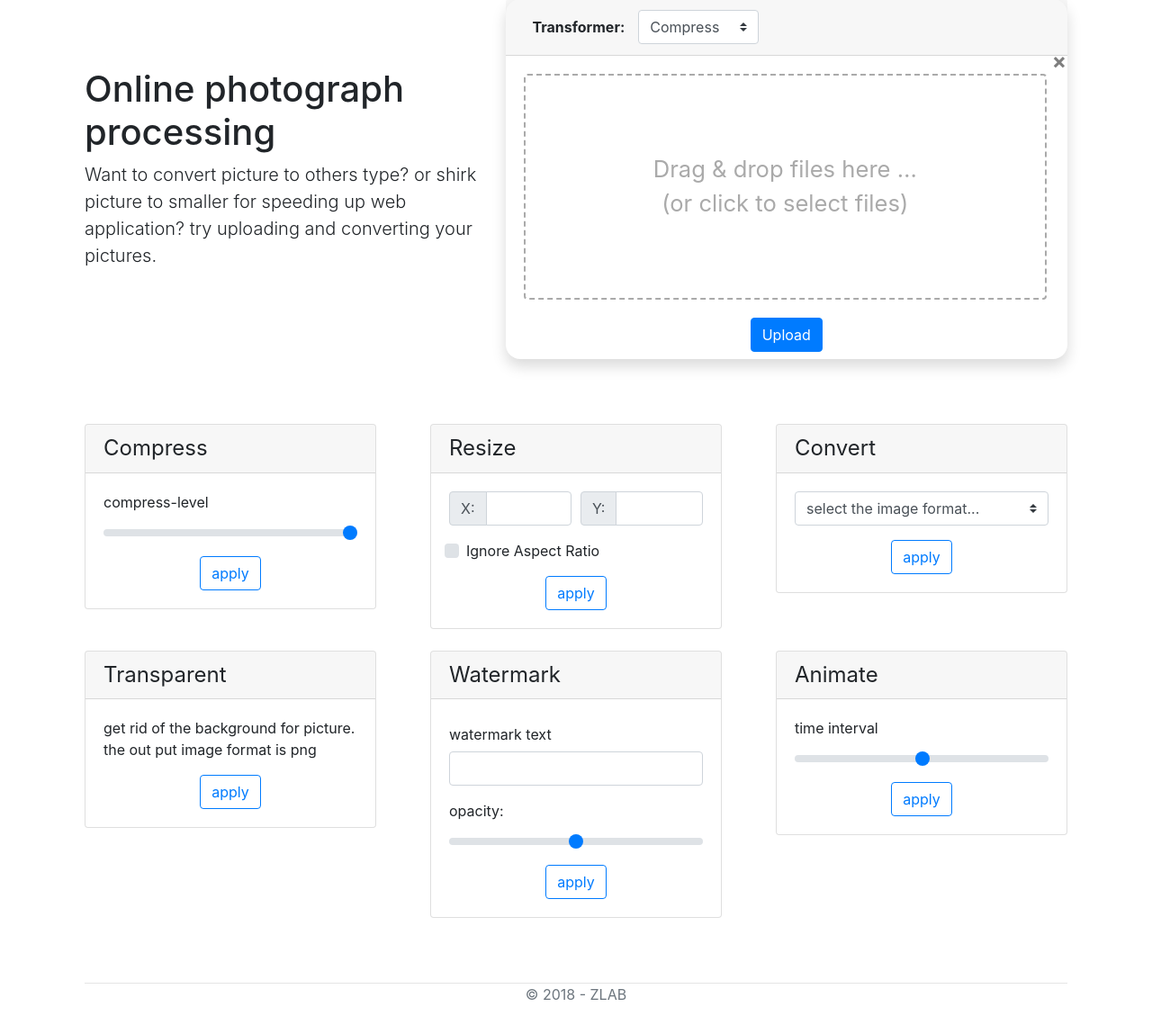
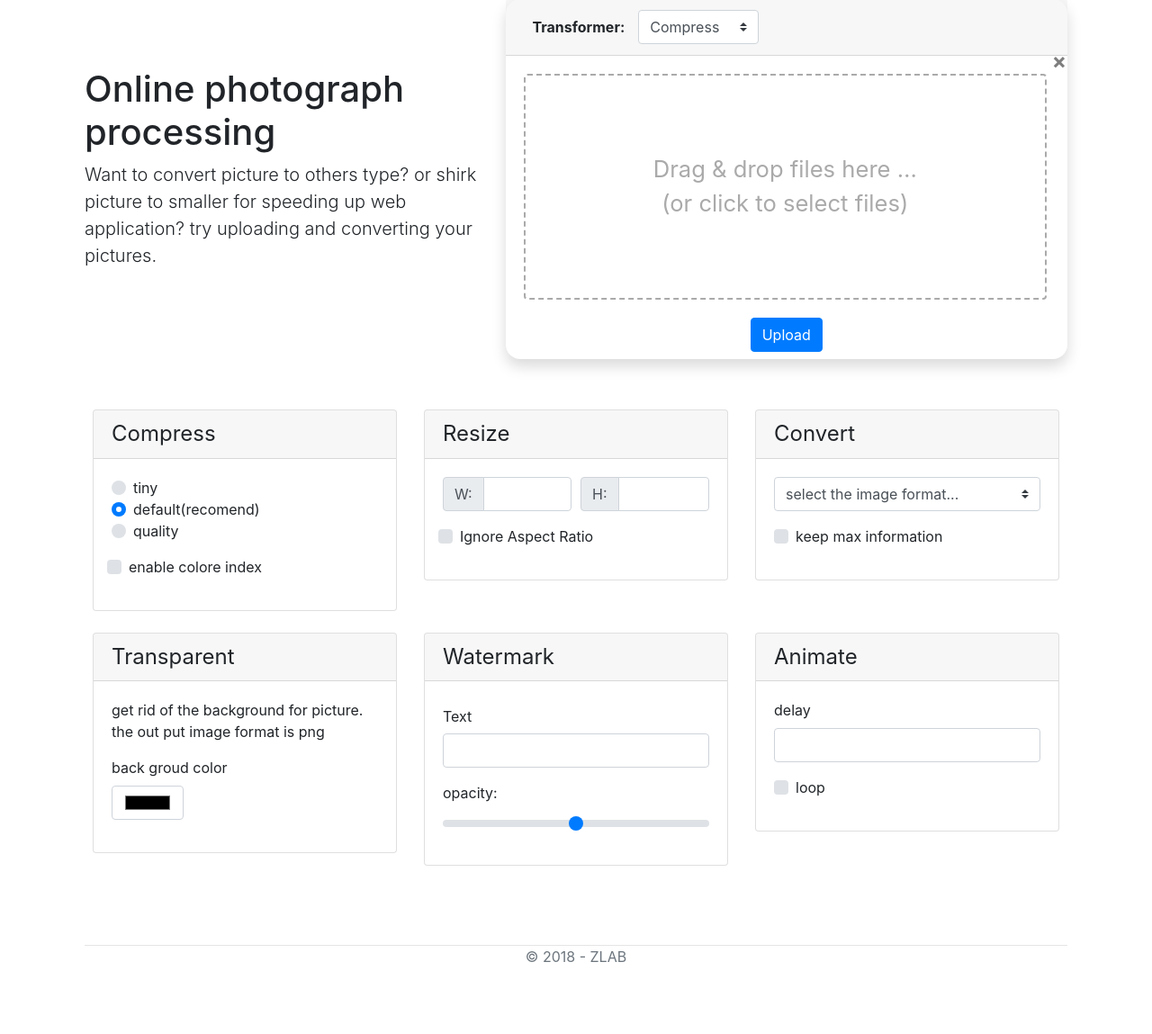
Before and after one commit to frankzhang/zphoto, a Django app: template site/templates/index.html in a window 1280 px wide. Shown: the part 129-1278 px from the top of the page at 90% size. After the commit the page ends 1198 px from the top, so only its background shows below. Run offline with Django 3.2, Linux system fonts and the light colour scheme; the template is opened without the code that fills it, so the values that code supplies are empty; some libraries are stand-ins or nearby versions.

Commit message:
justify the compress options and others in front end

```diff
--- a/site/templates/index.html
+++ b/site/templates/index.html
@@ -53,7 +53,6 @@
 	    <!--   </div> -->
 	    <!-- </li> -->
 	  </ul>
-
 	  <button type="button" class="btn  btn-outline-primary">sign up</button>
 	  </div>
         </div>
@@ -81,7 +80,7 @@
       	      <div class="card text-center shadow" id="fileTransformer">
 
       		<div class="card-header">
-		  <from class="form-row form-inline">
+		  <form class="form-row form-inline">
 		    <div class="form-group img-op-select">
 		      <label for="imageOperation"class="col-auto font-weight-bold"> Transformer:</label>
 		      <select id="imageOperation" class="custom-select">
@@ -108,7 +107,6 @@
 
       	    </div>
       	  </div >
-      	  </div>
 
       	</div>
 
@@ -119,34 +117,43 @@
 	  <div class="card-deck mb-3">
       	    <div class="row">
 
-      	      <div class="col-sm-6 col-md-4">
+      	      <div class="col-md-4 px-0">
       		<div class="card mb-4 px-0 ">
 		  <div class="card-header"><h4 class="my-0 font-weight-normal">Compress</h4></div>
 		  <div class="card-body">
       		    <form class="img-op" id="compress" >
 
-      	  	      <div class="custom-control form-group pl-0">
-      	  		<label for="compressLevel">compress-level</label>
-      	  		<input type="range" class="custom-range" min="0" max="100" step="50" value="75" id="compressLevel">
+      	  	      <!-- <div class="custom-control form-group pl-0"> -->
+      	  	      <!-- 	<label for="compressLevel">compress-level</label> -->
+      	  	      <!-- 	<\!-- <input type="range" class="custom-range" min="0" max="100" step="1" value="75" id="compressLevel"> -\-> -->
+
+      	  	      <!-- </div> -->
+
+		      <fieldset class="form-group">
+      	  	      	<label class="sr-only">Compress Level</label>
+		      	<div class="custom-control custom-radio">
+      	  	      	  <input class="custom-control-input" type="radio" id="compress-min" value="min" name="compress-level" >
+      	  	      	  <label class="custom-control-label" for="compress-min">tiny</label>
+      	  	      	</div>
+		      	<div class="custom-control custom-radio">
+      	  	      	  <input class="custom-control-input" type="radio" id="compress-default" value="default" name="compress-level"checked >
+      	  	      	  <label class="custom-control-label" for="compress-default">default(recomend)</label>
+      	  	      	</div>
+		      	<div class="custom-control custom-radio">
+      	  	      	  <input class="custom-control-input" type="radio" id="compress-max" value="max" name="compress-level" >
+      	  	      	  <label class="custom-control-label" for="compress-max">quality</label>
+      	  	      	</div>
+		      </fieldset>
+
+		      <div class="form-row">
+      	  		<div class="custom-control custom-checkbox form-group">
+      	  		  <input type="checkbox" class="custom-control-input"  id="enableColorIndex">
+      	  		  <label class="custom-control-label" for="enableColorIndex">enable colore index</label>
+      	  		</div>
 		      </div>
 
-		      <!-- <fieldset class="form-group"> -->
-      	  	      <!-- 	<label>depth</label> -->
-		      <!-- 	<div class="custom-control custom-radio"> -->
-      	  	      <!-- 	  <input class="custom-control-input" type="radio" id="compress-depth8" value="8" name="compress-depth" checked > -->
-      	  	      <!-- 	  <label class="custom-control-label" for="compress-depth8">8bit</label> -->
-      	  	      <!-- 	</div> -->
-		      <!-- 	<div class="custom-control custom-radio"> -->
-      	  	      <!-- 	  <input class="custom-control-input" type="radio" id="compress-depth16" value="16" name="compress-depth" > -->
-      	  	      <!-- 	  <label class="custom-control-label" for="compress-depth16">16bit</label> -->
-      	  	      <!-- 	</div> -->
-		      <!-- 	<div class="custom-control custom-radio"> -->
-      	  	      <!-- 	  <input class="custom-control-input" type="radio" id="compress-depth-ori" value="0" name="compress-depth" > -->
-      	  	      <!-- 	  <label class="custom-control-label" for="compress-depth-ori">unchange</label> -->
-      	  	      <!-- 	</div> -->
-		      <!-- </fieldset> -->
 
-		      <div class="text-center">
+		      <div class="text-center d-none">
       	  		<button class="btn btn-outline-primary" type="submit" value="apply">apply </button>
 		      </div>
 
@@ -156,31 +163,31 @@
       	      </div>
 
 
-      	      <div class="col-sm-6 col-md-4">
+      	      <div class="col-md-4 px-0">
       	      	<div class="card mb-4 px-0 ">
 
 
 		  <div class="card-header"><h4 class="my-0 font-weight-normal">Resize</h4></div>
 		  <div class="card-body">
-      		    <form class="img-op" id="resize">
+      		    <form class="img-op" id="resize" >
 
-		      <div class="form-row from-inline">
+		      <div class="form-row ">
 
-			<div class="form-group col">
-			  <label for="inputX" class="sr-only">X:</label>
+			<div class="form-group col-sm-6">
+			  <label for="inputX" class="sr-only">W:</label>
 			  <div class="input-group">
 			    <div class="input-group-prepend">
-			      <span class="input-group-text">X:</span>
+			      <span class="input-group-text">W:</span>
 			    </div>
 			    <input type="number" class="form-control" min="16" step="1" id="inputX">
 			  </div>
 			</div>
 
-			<div class="form-group col">
-			  <label for="inputY" class="sr-only">Y:</label>
+			<div class="form-group col-sm-6" >
+			  <label for="inputY" class="sr-only">H:</label>
 			  <div class="input-group">
 			    <div class="input-group-prepend">
-			      <span class="input-group-text">Y:</span>
+			      <span class="input-group-text">H:</span>
 			    </div>
 			    <input type="number" class="form-control" min="16" step="1" id="inputY">
 			  </div>
@@ -194,7 +201,7 @@
       	  		</div>
 		      </div>
 
-		      <div class="text-center">
+		      <div class="text-center d-none">
       	  		<button class="btn btn-outline-primary" type="submit" value="apply">apply </button>
 		      </div>
 
@@ -203,7 +210,7 @@
 		</div>
 	      </div>
 
-      	      <div class="col-sm-6 col-md-4">
+      	      <div class="col-md-4 px-0">
       		<div class="card mb-4 px-0 ">
 		  <div class="card-header"><h4 class="my-0 font-weight-normal">Convert</h4></div>
 		  <div class="card-body">
@@ -216,9 +223,18 @@
 			  <option value="jpg"> jpeg</option>
 			  <option value="gif"> gif</option>
 			  <option value="webp"> webp</option>
+			  <option value="icon"> icon</option>
       	  		</select>
 		      </div>
-		      <div class="text-center">
+
+		      <div class="form-group">
+      	  		<div class="custom-control custom-checkbox form-group">
+      	  		  <input type="checkbox" class="custom-control-input"  id="keepMaxInfo">
+      	  		  <label class="custom-control-label" for="keepMaxInfo"> keep max information</label>
+      	  		</div>
+		      </div>
+
+		      <div class="text-center d-none">
       	  		<button class="btn btn-outline-primary" type="submit" value="apply">apply </button>
 		      </div>
       		    </form>
@@ -226,14 +242,20 @@
       		</div>
 	      </div>
 
-      	      <div class="col-sm-6 col-md-4">
+      	      <div class="col-md-4 px-0">
       		<div class="card mb-4 px-0 ">
 		  <div class="card-header"><h4 class="my-0 font-weight-normal">Transparent</h4></div>
 		  <div class="card-body">
       		    <form class="img-op" id="transparent">
 		      <p>get rid of the background for picture. the out put image format is png</p>
 
-		      <div class="text-center">
+      	  	      <div class="form-group">
+			<label for="transparentColor">back groud color</label>
+      	  		  <input type="color" class="form-control"  style="width:5rem" id="transparentColor">
+
+      	  		</div>
+
+		      <div class="text-center d-none">
       	  		<button class="btn btn-outline-primary" type="submit" value="apply">apply </button>
 		      </div>
       		    </form>
@@ -241,13 +263,13 @@
 		</div>
       	      </div>
 
-      	      <div class="col-sm-6 col-md-4">
+      	      <div class="col-md-4 px-0">
       		<div class="card mb-4 px-0 ">
 		  <div class="card-header"><h4 class="my-0 font-weight-normal">Watermark</h4></div>
 		  <div class="card-body">
       		    <form class="img-op" id="watermark">
 		      <div class="form-group">
-			<label for="watermarkText" class="col-form-label">watermark text</label>
+			<label for="watermarkText" class="col-form-label">Text</label>
 			<input type="text" class="form-control"  id="watermarkText">
 		      </div>
 
@@ -257,7 +279,7 @@
       	  		</div>
 
 
-		      <div class="text-center">
+		      <div class="text-center d-none">
       	  		<button class="btn btn-outline-primary" type="submit" value="apply">apply </button>
 		      </div>
       		    </form>
@@ -265,18 +287,23 @@
 		</div>
       	      </div>
 
-      	      <div class="col-sm-6 col-md-4">
+      	      <div class="col-md-4 px-0">
       		<div class="card mb-4 px-0 ">
 		  <div class="card-header"><h4 class="my-0 font-weight-normal">Animate</h4></div>
 		  <div class="card-body">
 
       		    <form class="img-op" id="animate">
-      	    	      <div class="custom-control form-group pl-0 ">
-      	    		<label for="timeInterval">time interval</label>
-      	    		  <input type="range" class="custom-range" id="timeInterval" min="0.1" max="10">
+      	    	      <div class="form-group pl-0 ">
+      	    		<label for="timeDelay">delay</label>
+      	    		<input type="number" class="form-control" id="timeDelay" min="1" max="1000">
       	    	      </div>
 
-		      <div class="text-center">
+      	  	      <div class="custom-control custom-checkbox form-group">
+      	  		<input type="checkbox" class="custom-control-input"  id="enableLoop">
+      	  		<label class="custom-control-label" for="enableLoop">loop</label>
+      	  	      </div>
+
+		      <div class="text-center d-none">
       	  		<button class="btn btn-outline-primary" type="submit" value="apply">apply </button>
 		      </div>
 
@@ -284,14 +311,10 @@
 		  </div>
 		</div>
       	      </div>
-
       	    </div>
 	  </div>
       	</div>
-
-
       </div>
-
     </main>
     <footer class="footer">
       <div class="container">
@@ -307,7 +330,7 @@
     <script src="{% static 'js/jquery-3.3.1.min.js' %}" type="text/javascript"></script>
     <script src="https://cdnjs.cloudflare.com/ajax/libs/popper.js/1.14.3/umd/popper.min.js" integrity="sha384-ZMP7rVo3mIykV+2+9J3UJ46jBk0WLaUAdn689aCwoqbBJiSnjAK/l8WvCWPIPm49" crossorigin="anonymous"></script>
     <script src="https://stackpath.bootstrapcdn.com/bootstrap/4.1.3/js/bootstrap.min.js" integrity="sha384-ChfqqxuZUCnJSK3+MXmPNIyE6ZbWh2IMqE241rYiqJxyMiZ6OW/JmZQ5stwEULTy" crossorigin="anonymous"></script>
-  </body>
+
 
   <!-- js script ===================================== -->
   <script src="{% static 'js/fileinput.js' %}" type="text/javascript"></script>
@@ -324,57 +347,5 @@
   <!--   $("#fileInput").fileinput(); -->
   <!--   }); -->
   <!-- </script> -->
-
-  <!-- <script> -->
-  <!--   $("#file-input").fileinput({ -->
-  <!--   theme: 'explorer-fas', -->
-  <!--   }); -->
-  <!-- </script> -->
-
-<!--   <script> -->
-
-<!-- $("#file-input").fileinput({ -->
-<!--     theme: 'explorer-fas', -->
-<!--     // showPreview: false,  -->
-<!--     uploadUrl: 'main/upload', -->
-<!--     maxFileSize: 2048, -->
-<!--     maxFilesNum: 5, -->
-<!--     allowedFileTypes: ['image'], -->
-<!--     allowedFileExtensions: ['jpg', 'png', 'gif','ico'], -->
-<!--     showUpload: false, -->
-<!--     showRemove: false, -->
-<!--     showUploadProgress: false, -->
-<!--     browseIcon: "", -->
-<!--     browseLabel: "Upload", -->
-<!--     showCaption: false, -->
-<!--     browseOnZoneClick: true, -->
-<!--     overwriteInitial:false, -->
-<!--     minFileCount:1, -->
-<!--     maxFileCount:5, -->
-<!--     uploadAsync: false, -->
-<!--     uploadExtraData: {img_op:'comress', -->
-<!--                       compress_level:'9'}, -->
-<!--     ajaxSettings: {headers: {"X-CSRFToken": '{{ csrf_token }}'}}, -->
-<!-- }).on("filebatchselected", function(event,files){ -->
-<!--     // uploadExtraData = { "img-op-list": [ {"img-op": 'compress',  -->
-<!--     //                                   "compress-level": 'stand'  -->
-<!--     //                                    }, ],  -->
-<!--     //  }  -->
-
-<!-- 	<\!-- uploadExtraData = {id:'kv-1'}; -\-> -->
-<!-- 	$("#file-input").fileinput("upload"); -->
-<!-- }); -->
-
-<!-- $("#compress button").click(function(){ -->
-<!--     //  alert("good day");  -->
-
-<!--     // $("form.imag-op")  -->
-<!--     // add compress image operation -->
-
-<!-- }); -->
-
-<!--   </script> -->
-
-
-
+  </body>
 </html>
```
Lines whose indentation alone changed are shown as unchanged.
